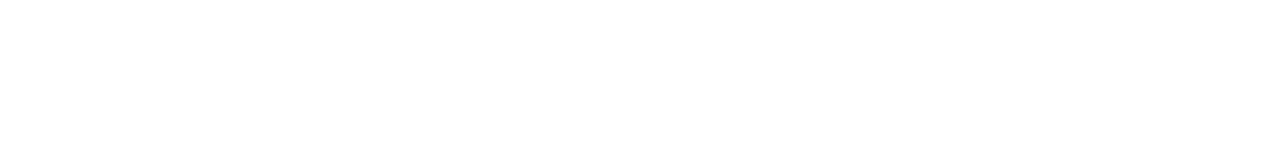
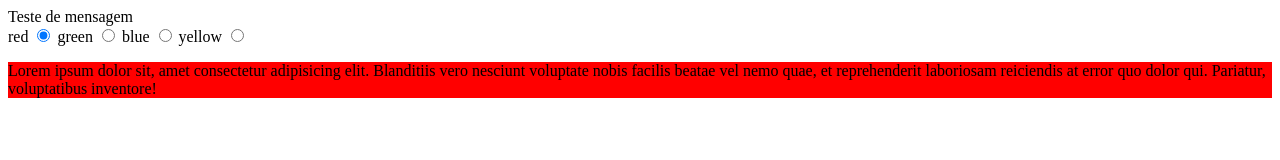
Before and after one commit to HeyEverton/Vuejs-Udemy, a plain HTML site: page index.html in a window 1280 px wide. Drawn offline with nearby package versions, Linux system fonts and the light colour scheme.

Commit message:
conceitos

```diff
--- a/index.html
+++ b/index.html
@@ -4,9 +4,33 @@
     <meta charset="UTF-8">
     <meta http-equiv="X-UA-Compatible" content="IE=edge">
     <meta name="viewport" content="width=device-width, initial-scale=1.0">
+    <script src="https://cdn.jsdelivr.net/npm/vue@2/dist/vue.js"></script>
     <title>Vuejs - Udemy</title>
 </head>
 <body>
+    <div id="app">
+        <div>{{msg}}</div>
+        red
+        <input @click="corP($event.target.value)" type="radio" name="cor" value="red" checked>
+        green
+        <input @click="corP($event.target.value)" type="radio" name="cor" value="green">
+        blue
+        <input @click="corP($event.target.value)" type="radio" name="cor" value="blue">
+        yellow
+        <input @click="corP($event.target.value)" type="radio" name="cor" value="yellow">
 
+        <p v-bind:class="classParagrafo">Lorem ipsum dolor sit, amet consectetur adipisicing elit. Blanditiis vero nesciunt voluptate nobis facilis beatae vel nemo quae, et reprehenderit laboriosam reiciendis at error quo dolor qui. Pariatur, voluptatibus inventore!</p>
+    </div>
+
+    <style>
+    .red { background-color:red ;}
+    .green {background-color: green;}
+    .blue {background-color: blue; }
+    .yellow {background-color:yellow ; }
+    </style>
+
+
+
+    <script src="script.js"></script>
 </body>
 </html>
--- /dev/null
+++ b/script.js
@@ -0,0 +1,13 @@
+new Vue({
+    el:'#app',
+    data:{
+        classParagrafo:'red',
+        msg: 'Teste de mensagem'
+
+    },
+    methods: {
+        corP(cor) {
+            this.classParagrafo = cor;
+        }
+    },
+})
```
